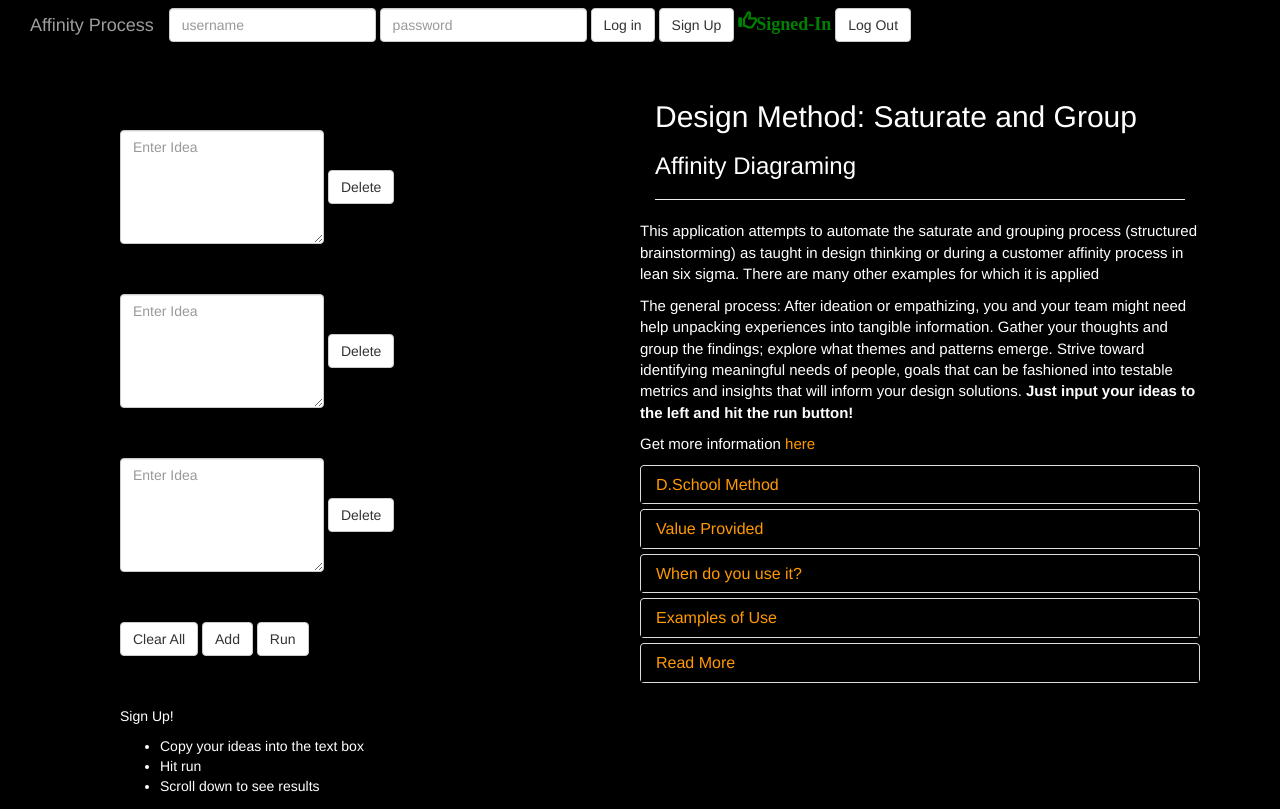
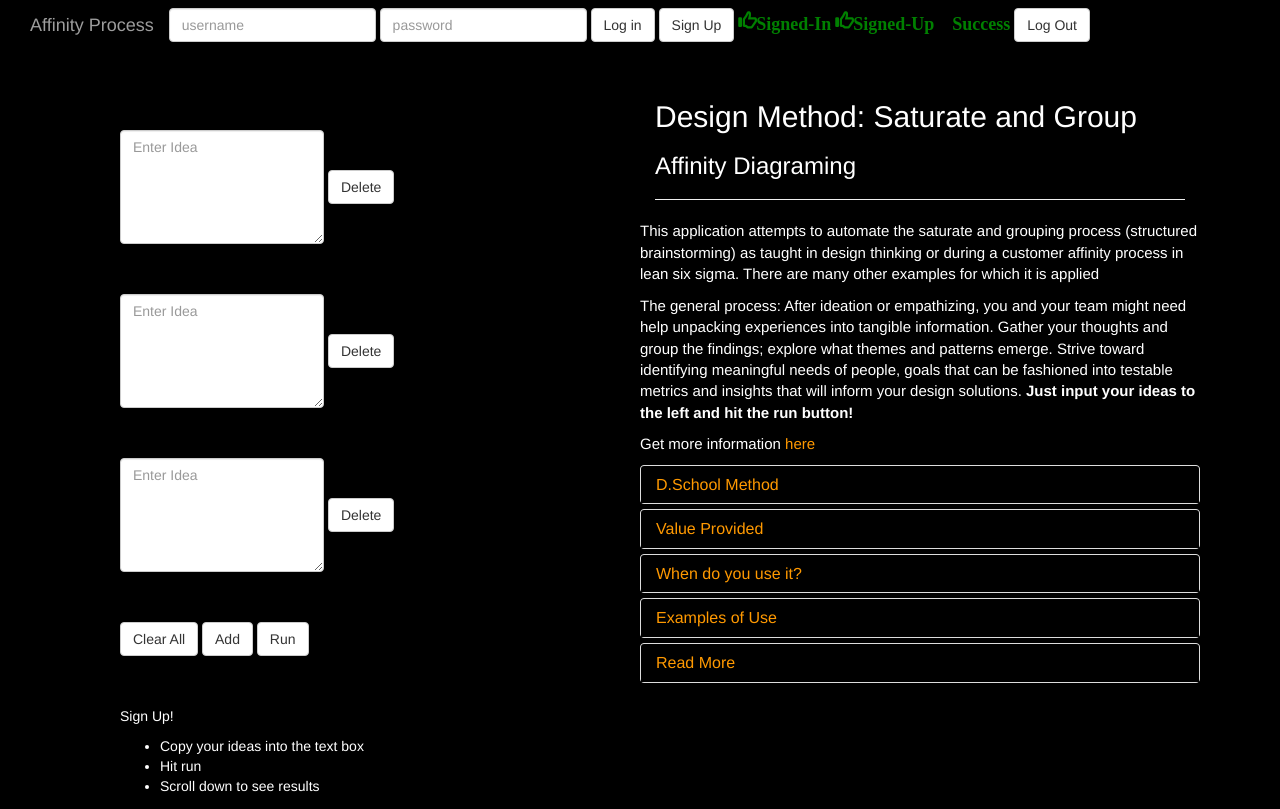
Before and after one commit to riemann-subtelty/riemann-subtelty.github.io, a plain HTML site: page index.html in a window 1280 px wide. Shown: the top 809 px of the page. Drawn offline with nearby package versions, Linux system fonts and the light colour scheme; a script that the page names is missing.

Commit message:
add signed up success message

```diff
--- a/index.html
+++ b/index.html
@@ -36,6 +36,7 @@
 	  			<button type="button" class="btn btn-default navbar-btn">Log in</button>
 	  			<button type="button" class="btn btn-default navbar-btn">Sign Up</button>
 	  			<span style="color: green; font-size: 18px; font-weight: bold;" class="glyphicon glyphicon-thumbs-up">Signed-In</span>
+	  			<span style="color: green; font-size: 18px; font-weight: bold;" class="glyphicon glyphicon-thumbs-up">Signed-Up Success</span>
 	  			<button type="button" class="btn btn-default navbar-btn">Log Out</button>
 	  		</div>
 		</nav> <!-- End Navigation -->
```
